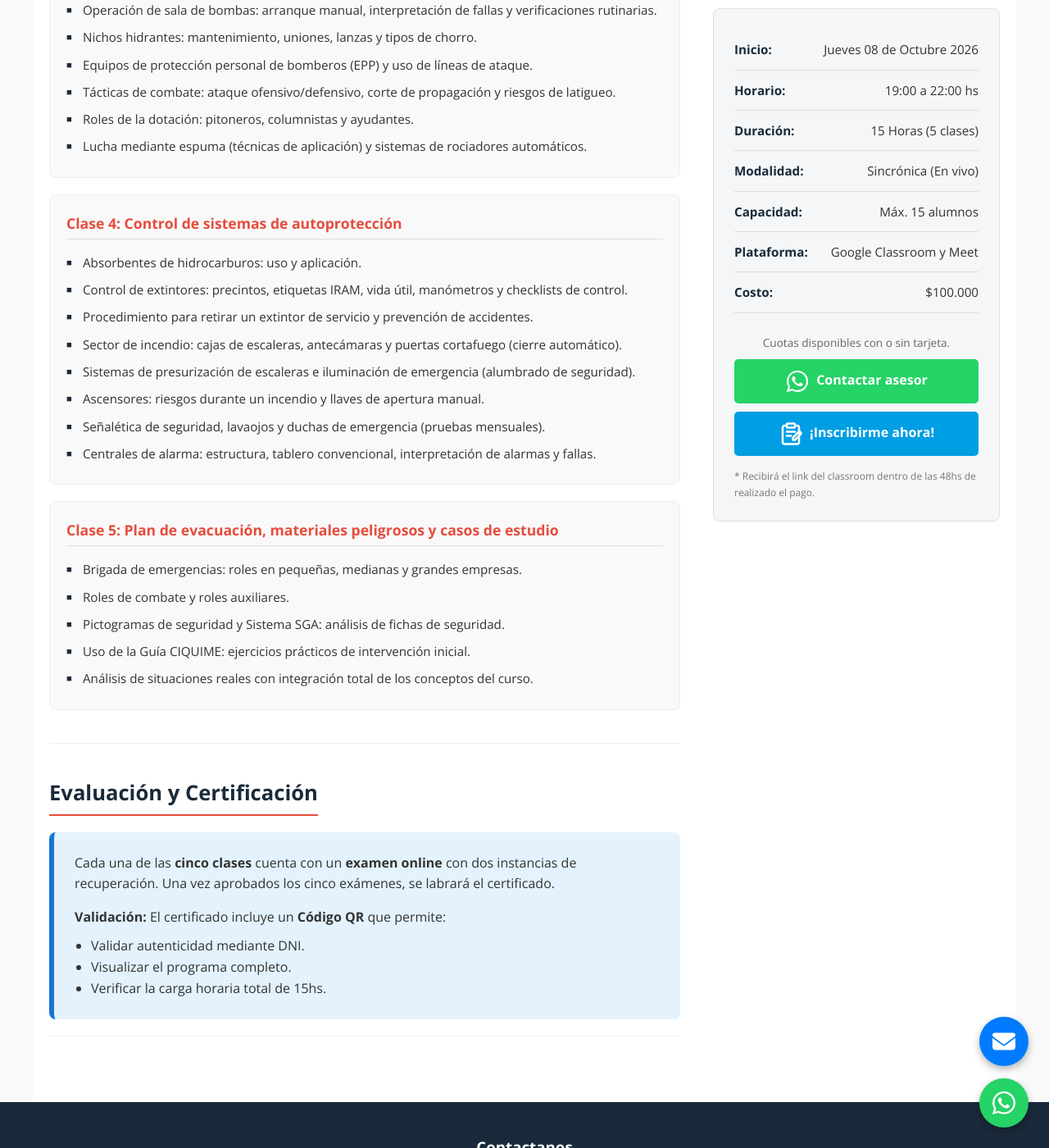
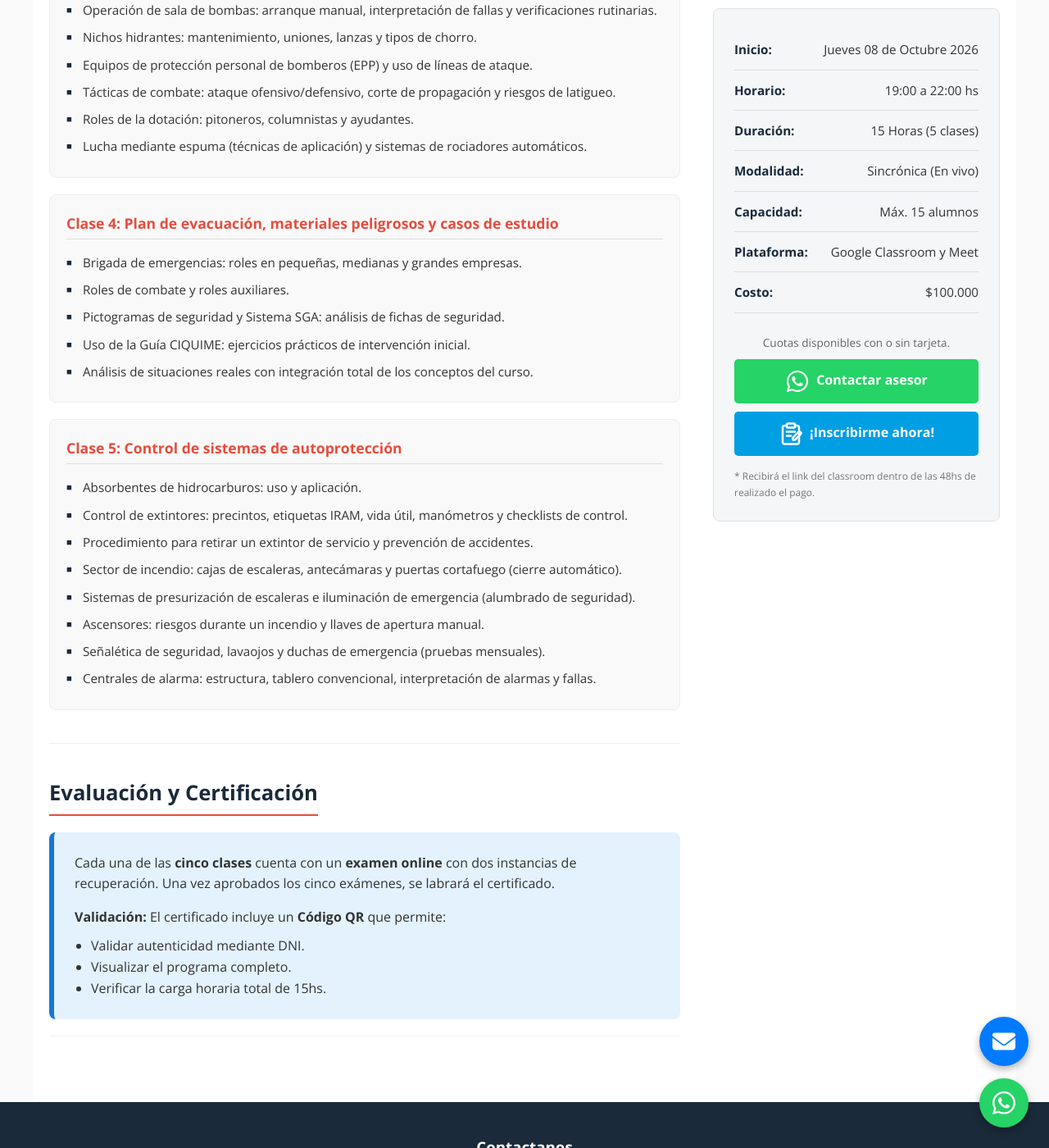
Before and after one commit to martov1/EDSI-nuevo-sitio, a Jekyll site: the page built from Particulares/Supervisor-y-brigadista/Supervisor-y-brigadista.html, in a window 1280 px wide and 1400 px high, scrolled down 3310 px. Shown: the whole window at 82% size. Built offline with Jekyll 4.4.1, drawn with Linux system fonts in a browser that asks for light colours; some of the changed lines change nothing that is shown.

Commit message:
correccion de orden de contenidos

```diff
--- a/Particulares/Supervisor-y-brigadista/Supervisor-y-brigadista.html
+++ b/Particulares/Supervisor-y-brigadista/Supervisor-y-brigadista.html
@@ -126,8 +126,21 @@ redirect_from:
                         </ul>
                     </div>
 
+
+
                     <div class="temario-clase">
-                        <h4>Clase 4: Control de sistemas de autoprotección</h4>
+                        <h4>Clase 4: Plan de evacuación, materiales peligrosos y casos de estudio</h4>
+                        <ul>
+                            <li>Brigada de emergencias: roles en pequeñas, medianas y grandes empresas.</li>
+                            <li>Roles de combate y roles auxiliares.</li>
+                            <li>Pictogramas de seguridad y Sistema SGA: análisis de fichas de seguridad.</li>
+                            <li>Uso de la Guía CIQUIME: ejercicios prácticos de intervención inicial.</li>
+                            <li>Análisis de situaciones reales con integración total de los conceptos del curso.</li>
+                        </ul>
+                    </div>
+
+                    <div class="temario-clase">
+                        <h4>Clase 5: Control de sistemas de autoprotección</h4>
                         <ul>
                             <li>Absorbentes de hidrocarburos: uso y aplicación.</li>
                             <li>Control de extintores: precintos, etiquetas IRAM, vida útil, manómetros y checklists de control.</li>
@@ -137,17 +150,6 @@ redirect_from:
                             <li>Ascensores: riesgos durante un incendio y llaves de apertura manual.</li>
                             <li>Señalética de seguridad, lavaojos y duchas de emergencia (pruebas mensuales).</li>
                             <li>Centrales de alarma: estructura, tablero convencional, interpretación de alarmas y fallas.</li>
-                        </ul>
-                    </div>
-
-                    <div class="temario-clase">
-                        <h4>Clase 5: Plan de evacuación, materiales peligrosos y casos de estudio</h4>
-                        <ul>
-                            <li>Brigada de emergencias: roles en pequeñas, medianas y grandes empresas.</li>
-                            <li>Roles de combate y roles auxiliares.</li>
-                            <li>Pictogramas de seguridad y Sistema SGA: análisis de fichas de seguridad.</li>
-                            <li>Uso de la Guía CIQUIME: ejercicios prácticos de intervención inicial.</li>
-                            <li>Análisis de situaciones reales con integración total de los conceptos del curso.</li>
                         </ul>
                     </div>
                 </section>
```
